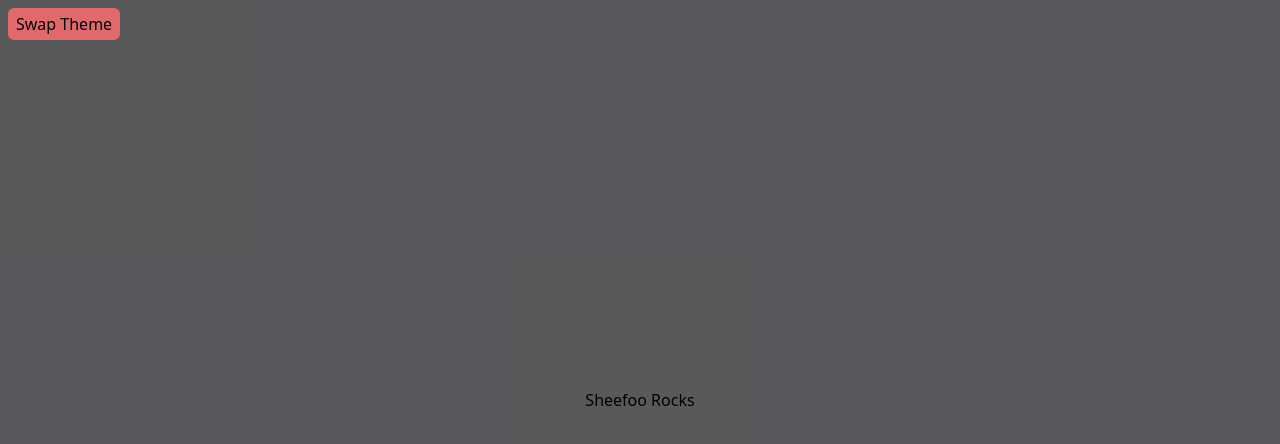
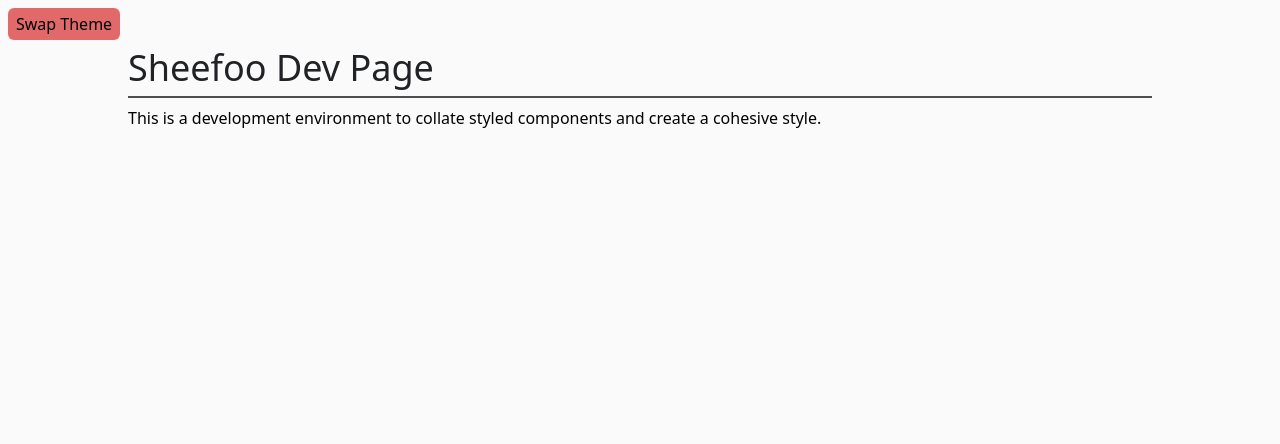
Before and after one commit to TheSheefooProject/frontend, a Next.js app: page /devpage in a window 1280 px wide. Shown: the top 444 px of the page. Built offline with nearby package versions, Linux system fonts and the light colour scheme.

Commit message:
~ devpage edit

```diff
--- a/pages/devpage/index.tsx
+++ b/pages/devpage/index.tsx
@@ -1,11 +1,22 @@
 import type { NextPage } from 'next'
 import Head from 'next/head'
+import Link from 'next/link'
 import Image from 'next/image'
 
 const Devpage: NextPage = () => {
   return (
-    <div className="flex min-h-screen flex-col items-center justify-center bg-primary/75 py-2">
-      <h1>Sheefoo Rocks</h1>
+    <div className="static min-h-screen bg-neutral px-[10vw] pt-12">
+      <Head>
+        <title>Sheefoo | Dev Page</title>
+      </Head>
+
+      <h1 className="border-b-2 border-secondary pb-2 text-4xl text-primary">
+        Sheefoo Dev Page
+      </h1>
+      <h2 className="py-2">
+        This is a development environment to collate styled components and
+        create a cohesive style.
+      </h2>
     </div>
   )
 }
--- a/styles/variables.css
+++ b/styles/variables.css
@@ -9,13 +9,13 @@
   /* #FF6969 Red   | Brand Colour */
   --color-brand: 225 105 105;
 
-  /* #F2F2F2 White   | Background Colour */
-  --color-neutral: 242 242 242;
+  /* #FAFAFA White   | Background Colour */
+  --color-neutral: 250 250 250;
 }
 
 .theme-dark {
-  /* #F2F2F2 White   | Text Colour 1*/
-  --color-primary: 242 242 242;
+  /* #FAFAFA White   | Text Colour 1*/
+  --color-primary: 250 250 250;
 
   /* #E4E4E5 Offwhite| Text Colour 2 */
   --color-secondary: 228 228 229;
```
